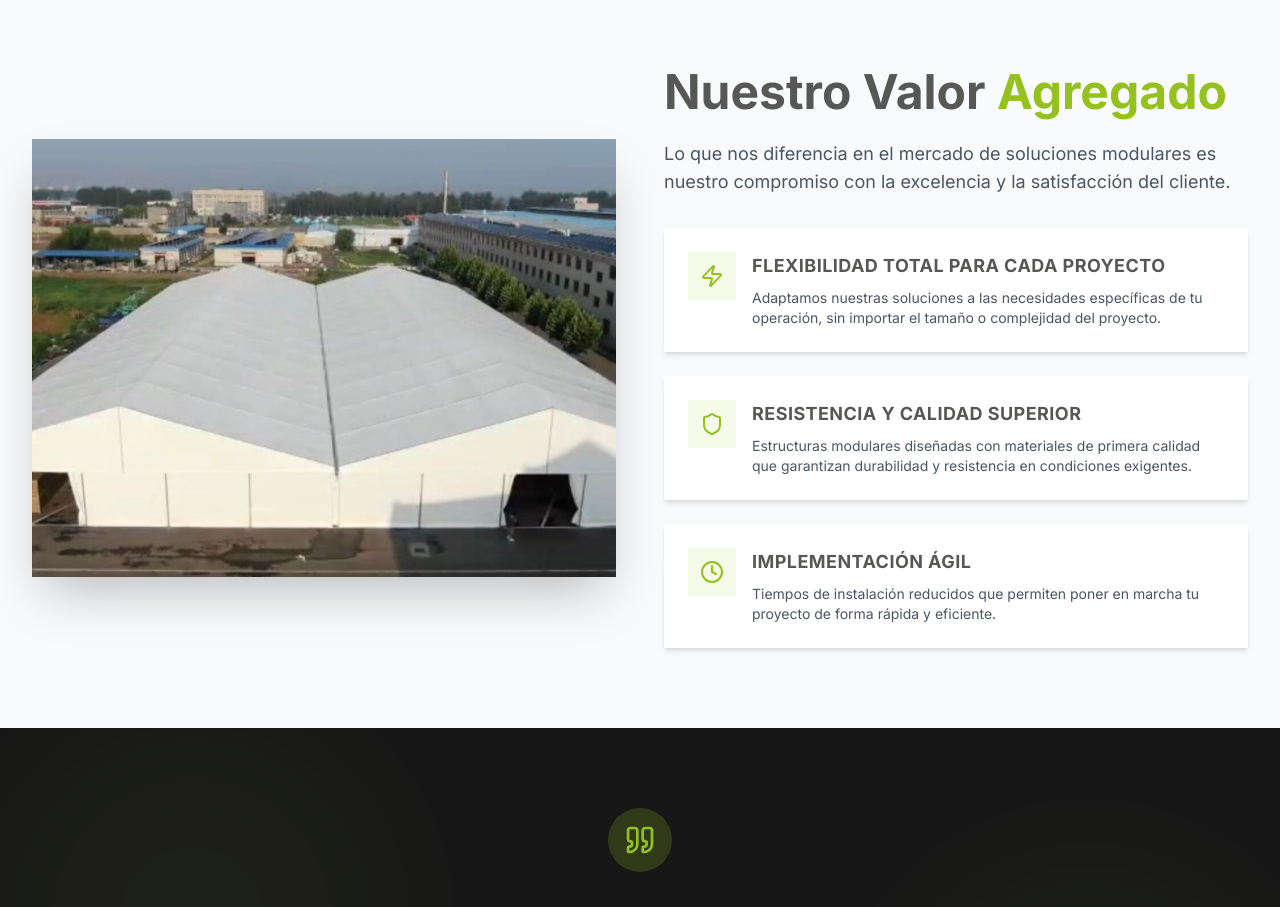
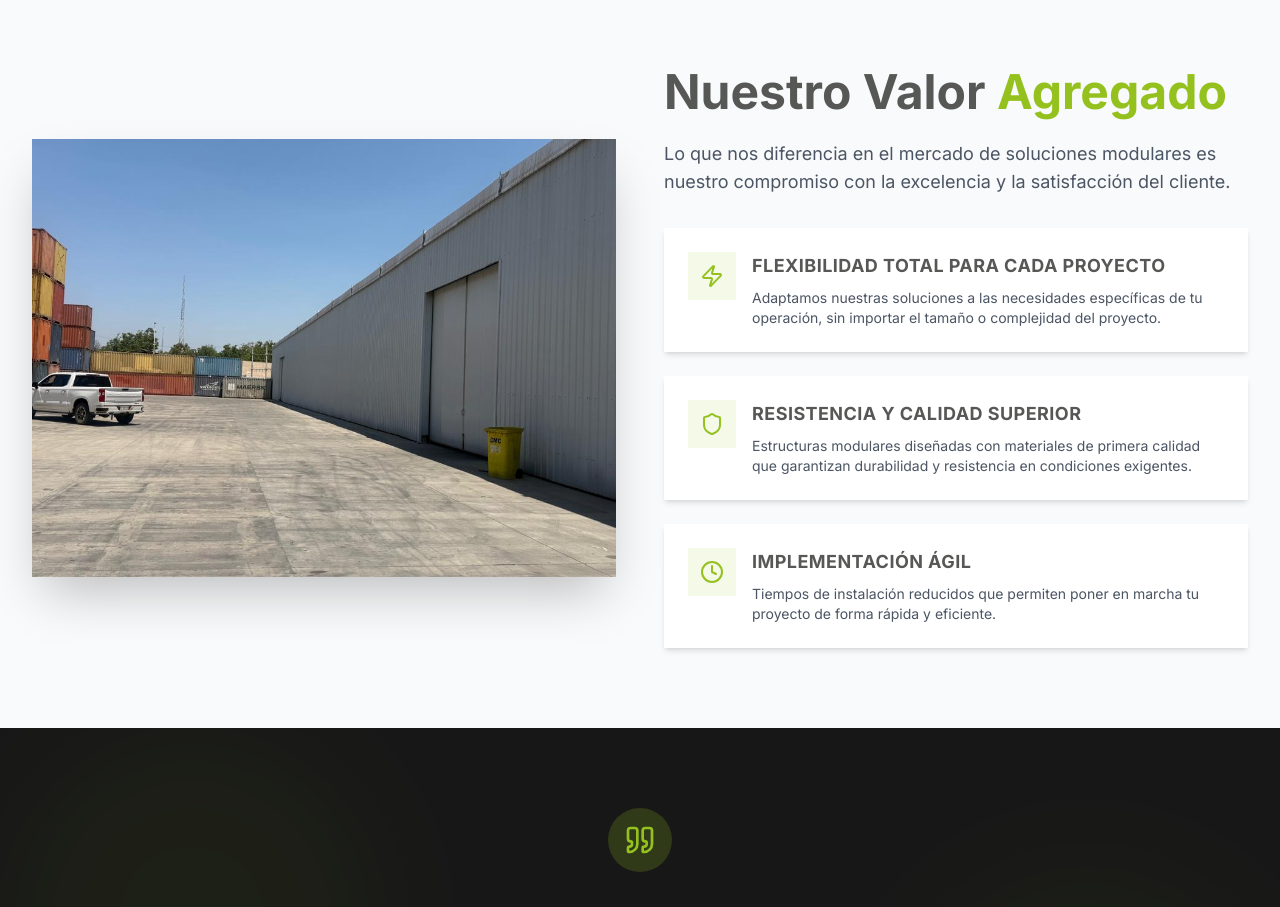
Before and after one commit to quadraturechile/vertilog, a Next.js app: page / in a window 1280 px wide. Shown: the part 2420-3327 px from the top of the page. Built offline with nearby package versions, Linux system fonts and the light colour scheme; no server answers.

Commit message:
Update value-section.tsx

```diff
--- a/app/components/value-section.tsx
+++ b/app/components/value-section.tsx
@@ -43,7 +43,7 @@ export default function ValueSection() {
           >
             <div className="relative aspect-[4/3] rounded-lg overflow-hidden shadow-2xl">
               <Image
-                src="/images/img3_aerial_warehouse.jpeg"
+                src="/images/nuestrovaloragregado.jpeg"
                 alt="Vista aérea de instalaciones modulares VERTILOG"
                 fill
                 className="object-cover"
```
